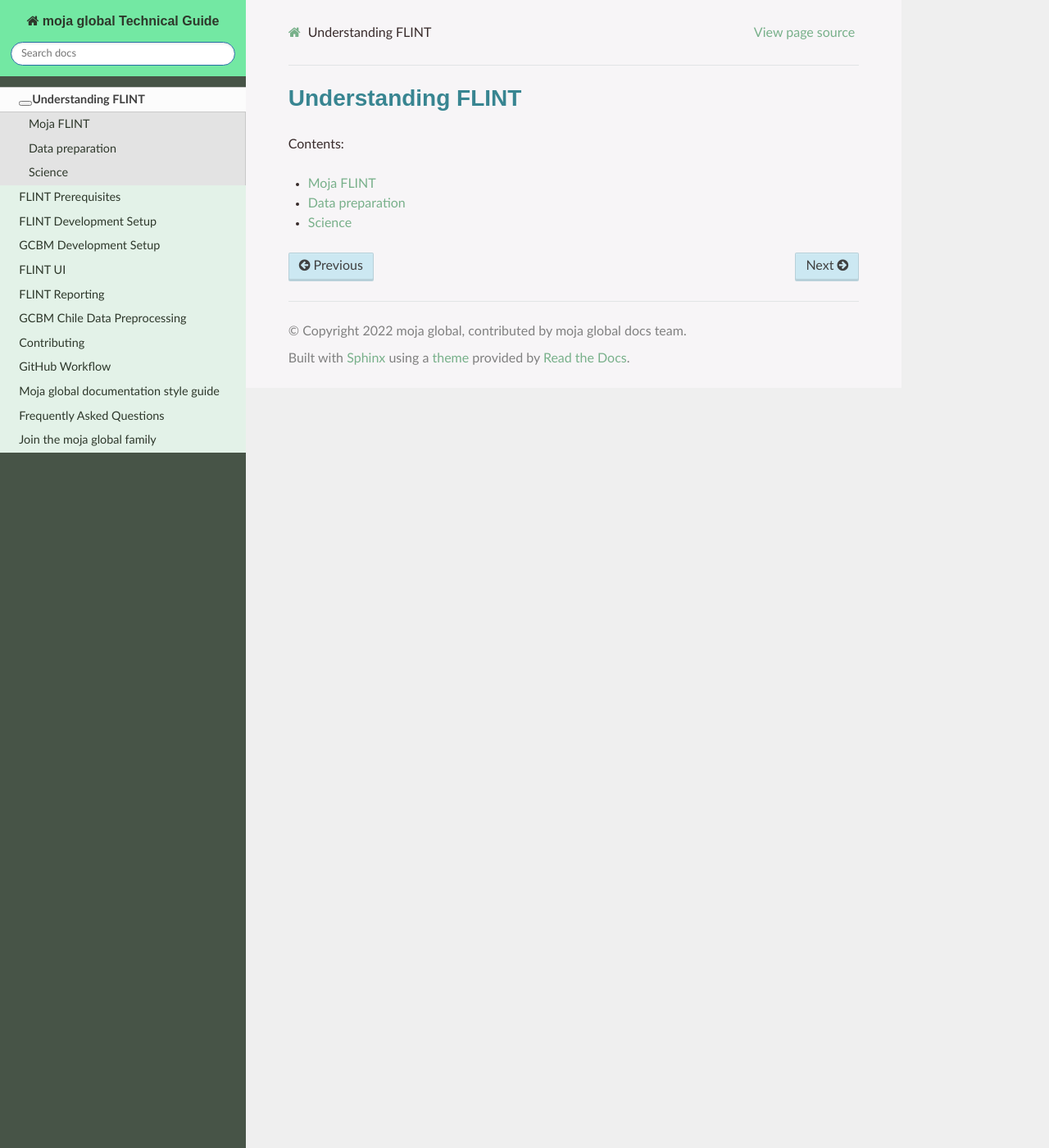
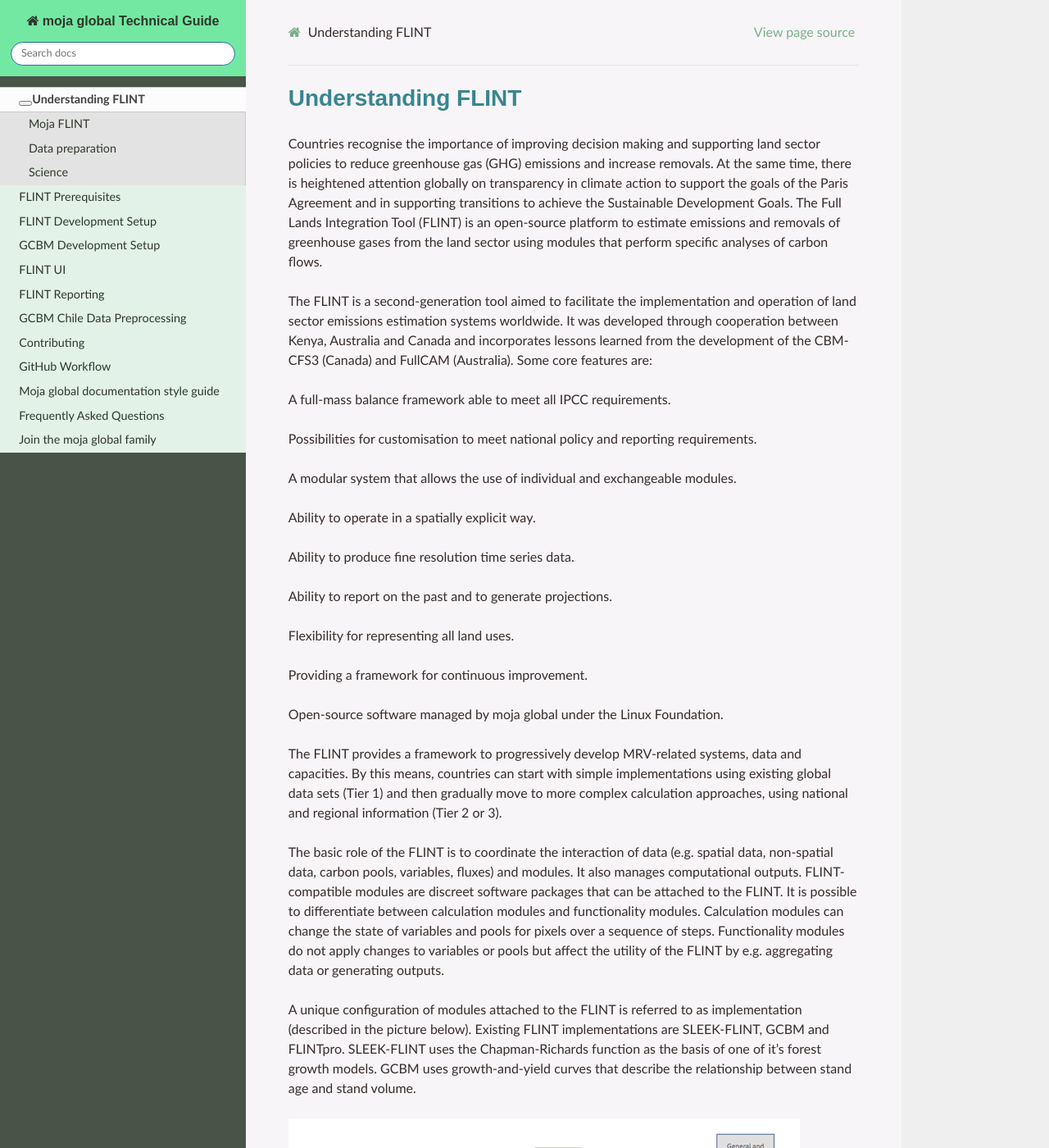
Before and after one commit to moja-global/moja_global_docs, a Sphinx documentation site: the page built from docs/Understanding-FLINT/index.rst, in a window 1280 px wide and 1400 px high. Shown: the whole window at 82% size. Built offline with Sphinx 7.4.7 and the Read the Docs theme 2.0.0, drawn with Linux system fonts in a browser that asks for light colours.

Commit message:
DOCS: Add FLINT overview for better understanding

```diff
--- a/docs/Understanding-FLINT/index.rst
+++ b/docs/Understanding-FLINT/index.rst
@@ -1,7 +1,61 @@
 Understanding FLINT
 ======================
 
+Countries recognise the importance of improving decision making and
+supporting land sector policies to reduce greenhouse gas (GHG) emissions
+and increase removals. At the same time, there is heightened attention
+globally on transparency in climate action to support the goals of the
+Paris Agreement and in supporting transitions to achieve the Sustainable
+Development Goals. The Full Lands Integration Tool (FLINT) is an
+open-source platform to estimate emissions and removals of greenhouse
+gases from the land sector using modules that perform specific analyses
+of carbon flows.
 
+The FLINT is a second-generation tool aimed to facilitate the
+implementation and operation of land sector emissions estimation systems
+worldwide. It was developed through cooperation between Kenya, Australia
+and Canada and incorporates lessons learned from the development of the
+CBM-CFS3 (Canada) and FullCAM (Australia). Some core features are:
+
+-  A full-mass balance framework able to meet all IPCC requirements.
+-  Possibilities for customisation to meet national policy and reporting
+   requirements.
+-  A modular system that allows the use of individual and exchangeable
+   modules.
+-  Ability to operate in a spatially explicit way.
+-  Ability to produce fine resolution time series data.
+-  Ability to report on the past and to generate projections.
+-  Flexibility for representing all land uses.
+-  Providing a framework for continuous improvement.
+-  Open-source software managed by moja global under the Linux
+   Foundation.
+
+The FLINT provides a framework to progressively develop MRV-related
+systems, data and capacities. By this means, countries can start with
+simple implementations using existing global data sets (Tier 1) and then
+gradually move to more complex calculation approaches, using national
+and regional information (Tier 2 or 3).
+
+The basic role of the FLINT is to coordinate the interaction of data
+(e.g. spatial data, non-spatial data, carbon pools, variables, fluxes)
+and modules. It also manages computational outputs. FLINT-compatible
+modules are discreet software packages that can be attached to the
+FLINT. It is possible to differentiate between calculation modules and
+functionality modules. Calculation modules can change the state of
+variables and pools for pixels over a sequence of steps. Functionality
+modules do not apply changes to variables or pools but affect the
+utility of the FLINT by e.g. aggregating data or generating outputs.
+
+A unique configuration of modules attached to the FLINT is referred to
+as implementation (described in the picture below). Existing FLINT
+implementations are SLEEK-FLINT, GCBM and FLINTpro. SLEEK-FLINT uses the
+Chapman-Richards function as the basis of one of it’s forest growth
+models. GCBM uses growth-and-yield curves that describe the relationship
+between stand age and stand volume.
+
+.. figure:: ../images/flint-implementation.png
+   :alt: Representation of a complete FLINT implementation
+   :align: center
 
 Contents:
 
```
Also changed, not shown: docs/images/flint-implementation.png (added).
